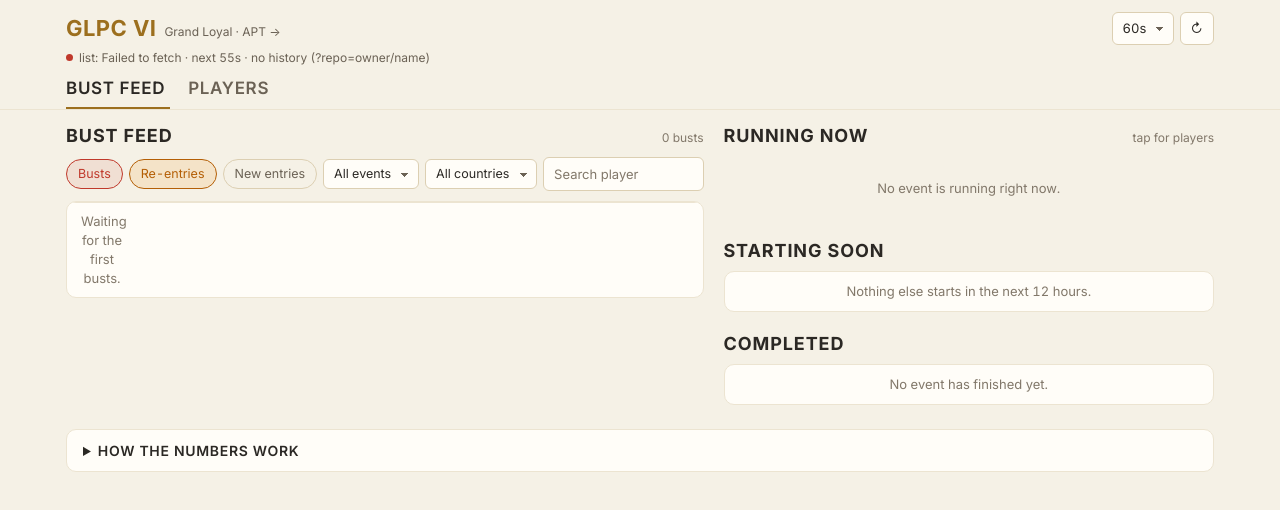
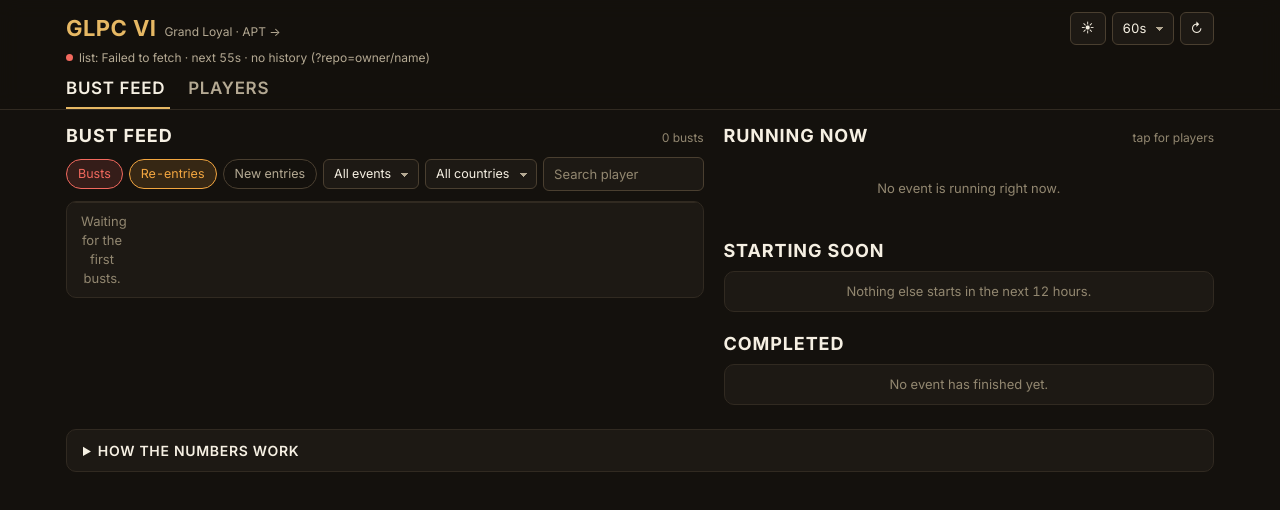
Before and after one commit to nattichai42/apt-live-tracker, a plain HTML site: page docs/glpc/index.html in a window 1280 px wide. Drawn offline with Linux system fonts and the light colour scheme; no server answers; a web font is replaced by a local one.

Commit message:
GLPC page: dark mode by default, with a light/dark switch
Grand Loyal's gold and cream on warm near-black. The theme is set before
first paint and remembered per device; the bankroll chart takes its
colours from the theme.

Co-Authored-By: Claude Opus 5.5 <noreply@anthropic.com>
Claude-Session: https://claude.ai/code/session_01PEwrixm5mkNgXY12pDyAy6

```diff
--- a/docs/glpc/index.html
+++ b/docs/glpc/index.html
@@ -3,7 +3,12 @@
 <head>
 <meta charset="utf-8">
 <meta name="viewport" content="width=device-width, initial-scale=1, viewport-fit=cover">
-<meta name="theme-color" content="#f5f1e6">
+<meta name="theme-color" content="#14110d">
+<script>
+  // Theme before first paint: dark unless this viewer picked light
+  (function () { let t = 'dark'; try { t = (JSON.parse(localStorage.getItem('glpc-live-prefs-v1') || '{}').theme) || 'dark'; } catch (e) {}
+    document.documentElement.dataset.theme = t; })();
+</script>
 <title>GLPC Live Tracker</title>
 <link rel="preconnect" href="https://fonts.googleapis.com">
 <link rel="preconnect" href="https://fonts.gstatic.com" crossorigin>
@@ -22,8 +27,21 @@
   --ok: var(--teal2); --bust: var(--rose); --panel: var(--card); --accent: var(--teal);
   --sans: 'Inter', ui-sans-serif, system-ui, -apple-system, 'Segoe UI', sans-serif;
   --head: 'Afacad', 'Inter', ui-sans-serif, sans-serif;
-  --r: 10px; color-scheme: light;
+  --r: 10px; color-scheme: light; --head-bg: rgba(245, 241, 230, .94);
 }
+/* Dark: Grand Loyal's gold and cream on warm near-black */
+:root[data-theme="dark"] {
+  --bg: #14110d; --card: #1d1914; --card2: #27211a; --hover: #2a241c; --line: #312a21; --line2: #4a3f30;
+  --fg: #f6f0e3; --fg2: #ddd3c0; --muted: #b4a993; --dim: #928770;
+  --teal: #d8a548; --teal2: #5cc48a; --teal-soft: rgba(92, 196, 138, .14);
+  --gold: #e6b864; --gold-soft: rgba(216, 165, 72, .16);
+  --rose: #f2695e; --rose-soft: rgba(242, 105, 94, .15);
+  --amber: #f3a640; --amber-soft: rgba(243, 166, 64, .15);
+  --sky: #72b2ea; --sky-soft: rgba(114, 178, 234, .14);
+  color-scheme: dark; --head-bg: rgba(20, 17, 13, .92);
+}
+:root[data-theme="dark"] .chart .tip { box-shadow: 0 6px 18px rgba(0, 0, 0, .5); }
+:root[data-theme="dark"] .sheet-bg { background: rgba(0, 0, 0, .6); }
 * { box-sizing: border-box; }
 [hidden] { display: none !important; }
 html, body { margin: 0; background: var(--bg); color: var(--fg); font: 14px/1.45 var(--sans); -webkit-text-size-adjust: 100%; }
@@ -34,7 +52,7 @@ button, input, select { font: inherit; color: inherit; }
 :focus-visible { outline: 2px solid var(--teal); outline-offset: 2px; }
 
 /* Header */
-header.top { position: sticky; top: env(safe-area-inset-top, 0px); z-index: 20; background: rgba(245, 241, 230, .94); backdrop-filter: blur(10px); border-bottom: 1px solid var(--line); }
+header.top { position: sticky; top: env(safe-area-inset-top, 0px); z-index: 20; background: var(--head-bg); backdrop-filter: blur(10px); border-bottom: 1px solid var(--line); }
 body::before { content: ""; position: fixed; inset: 0 0 auto; height: env(safe-area-inset-top, 0px); z-index: 21; background: var(--bg); }
 .top-row { display: flex; align-items: center; gap: 10px; padding-block: 12px 4px; }
 .brand { flex: 1; min-width: 0; display: flex; align-items: baseline; gap: 8px; }
@@ -226,6 +244,7 @@ details.notes ul { padding-left: 18px; margin: 4px 0; }
     <div class="top-row">
       <div class="brand"><h1>GLPC VI</h1><span><a href="https://grandloyal.vn/series/121" target="_blank" rel="noopener">Grand Loyal</a> · <a href="../">APT →</a></span></div>
       <div class="ctl">
+        <button id="theme" class="btn" type="button"></button>
         <select id="interval" class="sel" aria-label="How often this page polls">
           <option value="15">15s</option><option value="30">30s</option><option value="60" selected>60s</option><option value="120">2m</option><option value="0">Off</option>
         </select>
@@ -375,6 +394,20 @@ details.notes ul { padding-left: 18px; margin: 4px 0; }
   try { const s = JSON.parse(store.get(LS_STATE) || 'null'); if (s && s.v === 1) { T.repair(s); state = s; } } catch {}
   const prefs = Object.assign({ interval: 60, kinds: { bust: true, reentry: true, entry: false }, tab: 'events', sort: 'prizes' }, (() => { try { return JSON.parse(store.get(LS_PREFS) || '{}'); } catch { return {}; } })());
   const savePrefs = () => store.set(LS_PREFS, JSON.stringify(prefs));
+  // Dark by default; the ☀/☾ button switches and is remembered on this device
+  function applyTheme() {
+    const t = prefs.theme === 'light' ? 'light' : 'dark';
+    document.documentElement.dataset.theme = t;
+    document.querySelector('meta[name="theme-color"]').content = t === 'dark' ? '#14110d' : '#f5f1e6';
+    const b = document.getElementById('theme');
+    b.textContent = t === 'dark' ? '☀' : '☾';
+    b.setAttribute('aria-label', t === 'dark' ? 'Switch to light mode' : 'Switch to dark mode');
+  }
+  applyTheme();
+  document.getElementById('theme').addEventListener('click', () => {
+    prefs.theme = prefs.theme === 'light' ? 'dark' : 'light'; savePrefs(); applyTheme();
+    if (openPlayer) openSheet(openPlayer); // redraw the chart in the new colours
+  });
 
   let ghAt = 0, ghAdopted = 0, lastErr = null, polling = false, nextAt = 0, timer = null, freshSince = 0, backoff = 0;
   let feedLimit = 150, playersLimit = 60, eventFilter = '', openPlayer = null, openEvent = null, eventSeg = 'seated', backToEvent = null;
@@ -902,7 +935,8 @@ details.notes ul { padding-left: 18px; margin: 4px 0; }
       const r = document.createElementNS(NS, 'rect'); r.setAttribute('x', 0); r.setAttribute('width', W); r.setAttribute('y', y0c); r.setAttribute('height', Math.max(0, h));
       c.appendChild(r); defs.appendChild(c);
     };
-    grad(uid + 'gu', '#2f7d4f', m.t, z); grad(uid + 'gd', '#c0392b', H - m.b, z);
+    const cv = (n) => getComputedStyle(document.documentElement).getPropertyValue(n).trim();
+    grad(uid + 'gu', cv('--teal2'), m.t, z); grad(uid + 'gd', cv('--rose'), H - m.b, z);
     clip(uid + 'cu', 0, z); clip(uid + 'cd', z, H - z);
     const area = dPath + `L${xy[xy.length - 1][0]},${z}L${xy[0][0]},${z}Z`;
     add('path', { d: area, fill: `url(#${uid}gu)`, 'clip-path': `url(#${uid}cu)` });
```
